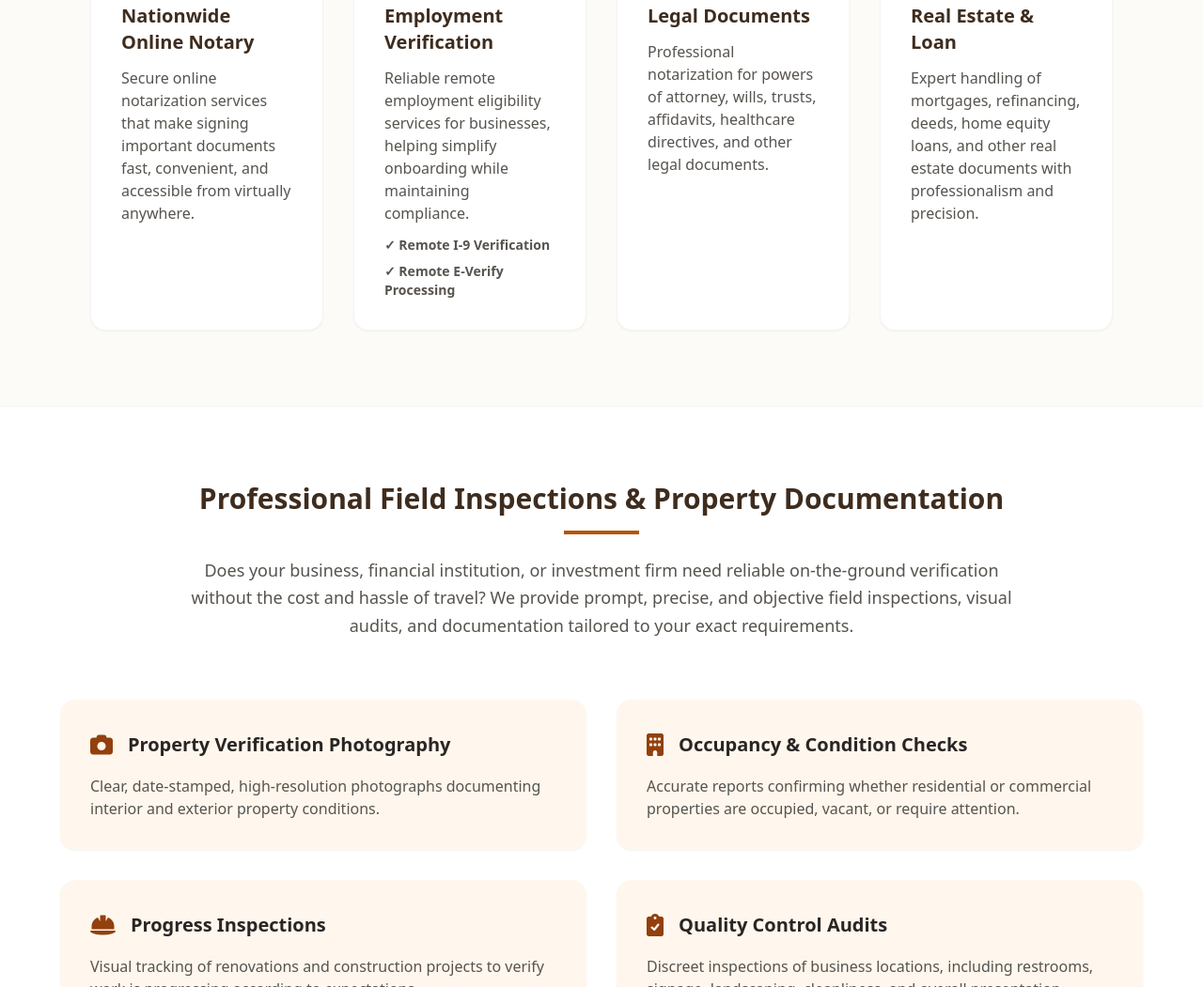
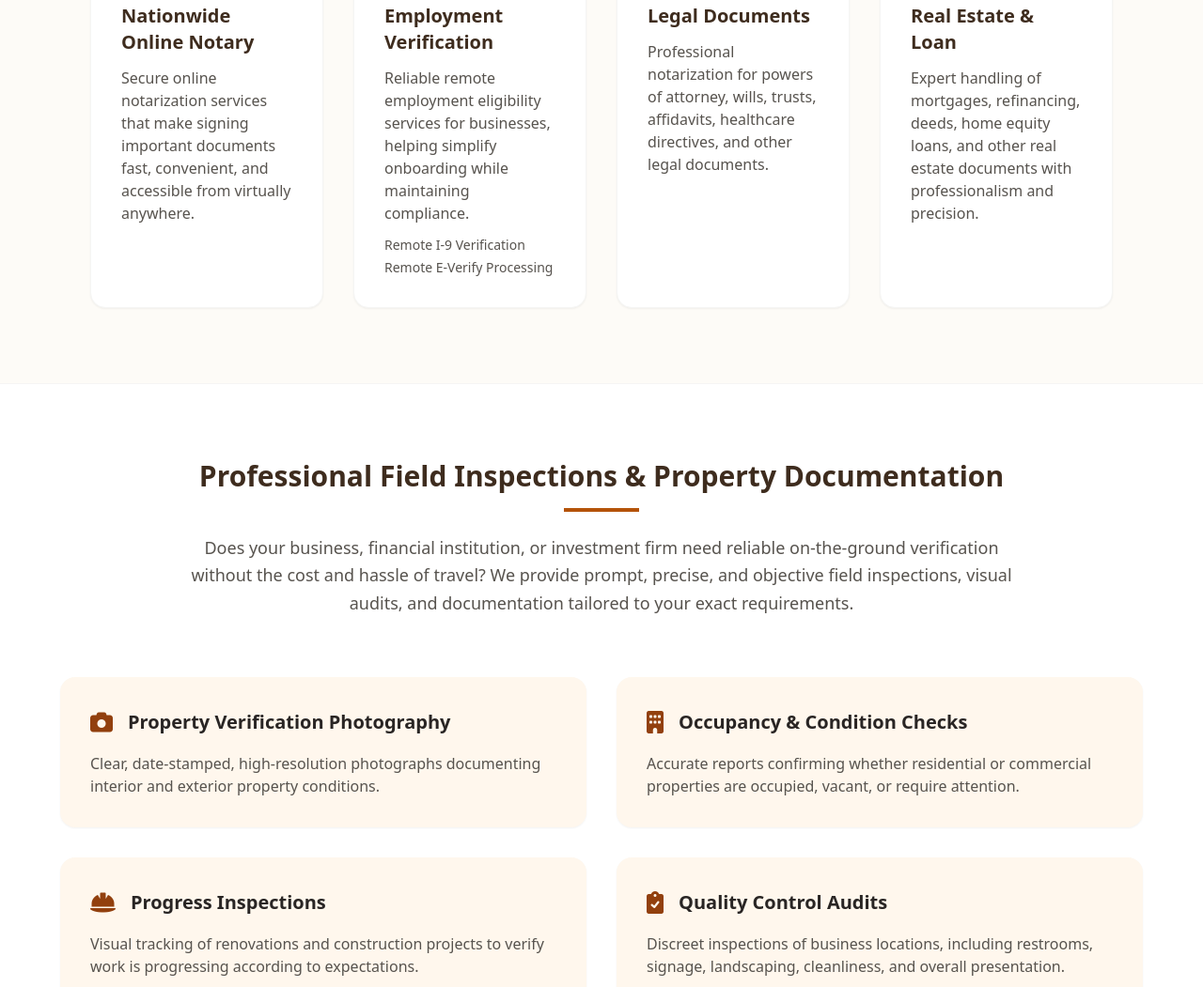
Before and after one commit to Ldesir05/Notary, a plain HTML site: page index.html in a window 1280 px wide. Shown: the part 1531-2582 px from the top of the page at 94% size. Drawn offline with nearby package versions, Linux system fonts and the light colour scheme.

Commit message:
updated Employement Verification section

```diff
--- a/index.html
+++ b/index.html
@@ -172,9 +172,11 @@
                 Reliable remote employment eligibility services for businesses,
                 helping simplify onboarding while maintaining compliance.
             </p>
-            <ul class="text-stone-600 space-y-2 text-sm">
-                <li><strong>✓ Remote I-9 Verification</strong></li>
-                <li><strong>✓ Remote E-Verify Processing</strong></li>
+            <ul class="text-stone-600 space-y-1 text-sm">
+                <!-- <li><strong>Remote I-9 Verification</strong></li>
+                <li><strong>Remote E-Verify Processing</strong></li> -->
+                <li>Remote I-9 Verification</li>
+                <li>Remote E-Verify Processing</li>
             </ul>
         </div>
 
```
